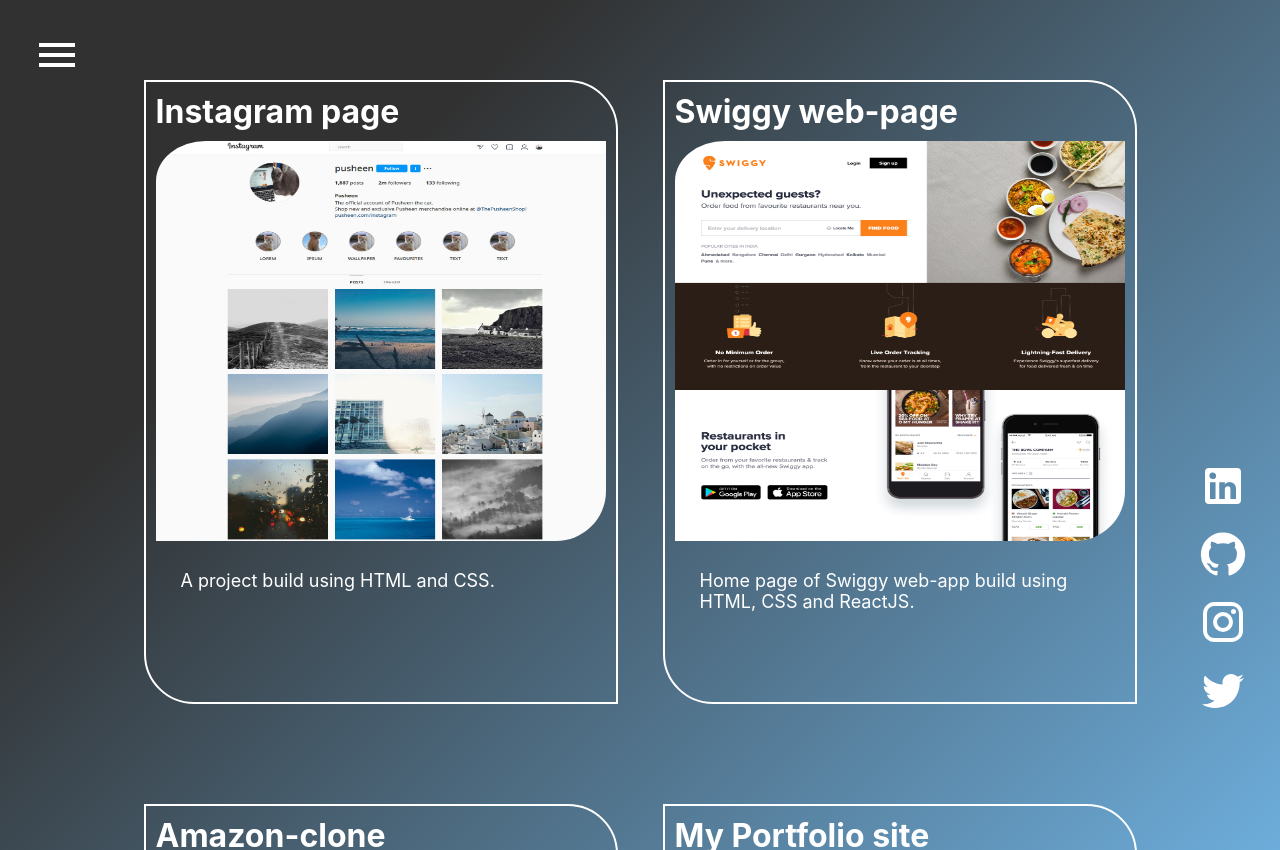
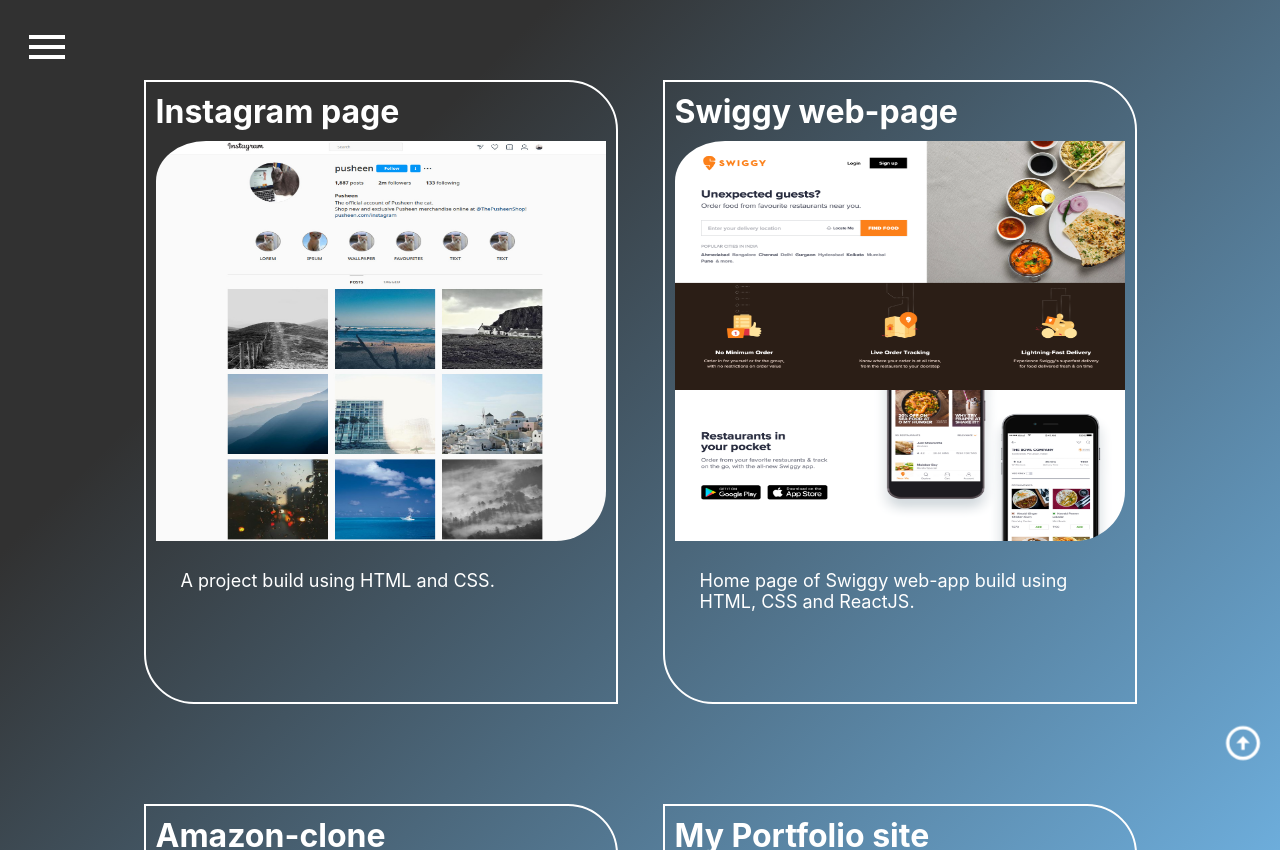
Before and after one commit to pradyumnagogoi/pradyumna_portfolio-site, a React (Create React App) app: page /project in a window 1280 px wide. Built offline with nearby package versions, Linux system fonts and the light colour scheme.

Commit message:
reinnovate

```diff
--- a/src/App.css
+++ b/src/App.css
@@ -9,28 +9,29 @@
   color: white;
 }
 
-header {
-  padding: 45px;
-  background: transparent;
+.headerBtn {
   position: fixed;
   transform: scale(2);
   cursor: pointer;
+  margin: 35px;
 }
 
-header :hover {
-  color: rgb(9, 35, 61);
+.headerBtn :hover {
+  color: rgb(167, 211, 21);
+
 }
 
-.socialLinks {
-  display: flex;
-  flex-direction: column;
-  justify-content: space-evenly;
-  gap: 10px;
-  padding: 45px;
-  background: transparent;
+.footerBtn{
   position: fixed;
-  transform: scale(2);
+  transform: scale(1.7);
   cursor: pointer;
-  right: 0;
-  top: 60%;
+  right: 25px;
+  bottom: 45px;
+
+
 }
+
+.footerBtn :hover {
+  color: rgb(201, 234, 12);
+
+}
--- a/src/App.js
+++ b/src/App.js
@@ -8,19 +8,24 @@
 import Project from './Components/Projects/Project';
 import MenuOutlinedIcon from '@mui/icons-material/MenuOutlined';
 import SideNav from './Components/SideNavBar/SideNav';
-import LinkedInIcon from '@mui/icons-material/LinkedIn';
-import GitHubIcon from '@mui/icons-material/GitHub';
-import InstagramIcon from '@mui/icons-material/Instagram';
-import TwitterIcon from '@mui/icons-material/Twitter';
+import Footer from './Components/Footer/Footer';
+import ArrowCircleUpIcon from '@mui/icons-material/ArrowCircleUp';
 
 function App() {
-  const [showNav, setShowNav] = useState(false);
+  const [showNav, setShowNav] = useState();
+  const [showFooter, setShowFooter] = useState();
     return (
       <div>
         <header>
-        <MenuOutlinedIcon onClick={() => setShowNav(!showNav)} />
+        <MenuOutlinedIcon className='headerBtn' onClick={() => setShowNav(!showNav)} />
         </header>
         <SideNav show={showNav} />
+
+        <footer>
+        <ArrowCircleUpIcon className='footerBtn' onClick={() => setShowFooter(!showFooter)} />
+      </footer>
+      <Footer show={showFooter} />
+
 
       <Routes>
         <Route exact path="/" element={<Home />}/>
@@ -29,12 +34,6 @@
         <Route path="/contect" element={<Contect />}/>
       </Routes>
 
-      <footer className='socialLinks'>
-        <LinkedInIcon />
-        <GitHubIcon />
-        <InstagramIcon />
-        <TwitterIcon />
-      </footer>
       </div>
     );
 }
--- /dev/null
+++ b/src/Components/Footer/Footer.css
@@ -0,0 +1,20 @@
+.footer {
+    width: 240px;
+    background: transparent;
+    position: fixed;
+    bottom: 100%;
+    right: 10%;
+    transition: all 0.3s;
+}
+
+.footer.active {
+    bottom: 0px;
+    margin-bottom: 7%;
+}
+
+.footUl{
+    list-style-type: none;
+    position: absolute;
+    right: -60%;
+    bottom: 15%;
+}
--- /dev/null
+++ b/src/Components/Footer/Footer.js
@@ -0,0 +1,31 @@
+import React from 'react';
+import LinkedInIcon from '@mui/icons-material/LinkedIn';
+import GitHubIcon from '@mui/icons-material/GitHub';
+import InstagramIcon from '@mui/icons-material/Instagram';
+import TwitterIcon from '@mui/icons-material/Twitter';
+import '../Footer/Footer.css';
+import { NavLink } from 'react-router-dom';
+
+
+function Footer({show}) {
+  return (
+    <div className={show ? 'footer active' : 'footer'}>
+            <ul className='footUl'>
+                <li>
+                <NavLink exact activeclassName="active_class" to=" "> <LinkedInIcon /></NavLink>
+                </li>
+                <li>
+                <NavLink exact activeclassName="active_class" to=" "> <GitHubIcon /></NavLink>
+                </li>
+                <li>
+                <NavLink exact activeclassName="active_class" to=" "> <InstagramIcon /></NavLink>
+                </li>
+                <li>
+                <NavLink exact activeclassName="active_class" to=" "> <TwitterIcon /></NavLink>
+                </li>
+            </ul>
+        </div>
+  )
+}
+
+export default Footer;
--- a/src/Components/Projects/Project.css
+++ b/src/Components/Projects/Project.css
@@ -11,6 +11,16 @@
   align-items: center;
   overflow-y: auto;
   padding: 25px;
+}
+
+.project::-webkit-scrollbar {
+  display: none;
+}
+
+/* Hide scrollbar for IE, Edge and Firefox */
+.project {
+  -ms-overflow-style: none;  /* IE and Edge */
+  scrollbar-width: none;  /* Firefox */
 }
 
 .projects {
--- a/src/Components/Projects/Project.js
+++ b/src/Components/Projects/Project.js
@@ -6,7 +6,7 @@
 
       <div className='projects'>
           <div className='projectName'>
-              <h1><a href='https://kind-haibt-6f106b.netlify.app'>Instagram page</a></h1>
+              <h1><a href='https://flamboyant-volhard-e5e3e1.netlify.app' target="_blank" rel="noopener noreferrer">Instagram page</a></h1>
           </div>
           <div className='projectImg'>
               <img src='XM5befO.png' alt='img' />
@@ -17,7 +17,7 @@
       </div>
       <div className='projects'>
           <div className='projectName'>
-              <h1><a href='https://dazzling-snyder-514dd9.netlify.app'>Swiggy web-page</a></h1>
+              <h1><a href='https://dazzling-snyder-514dd9.netlify.app' target="_blank" rel="noopener noreferrer">Swiggy web-page</a></h1>
           </div>
           <div className='projectImg'>
               <img src='z2VFS0W.png' alt='img' />
@@ -28,7 +28,7 @@
       </div>
       <div className='projects'>
           <div className='projectName'>
-              <a href='https://romantic-swanson-f0c7ad.netlify.app'><h1>Amazon-clone</h1></a>
+              <a href='https://romantic-swanson-f0c7ad.netlify.app' target="_blank" rel="noopener noreferrer"><h1>Amazon-clone</h1></a>
           </div>
           <div className='projectImg'>
               <img src='Amazon.png' alt='img' />
@@ -37,7 +37,7 @@
       </div>
         <div className='projects'>
           <div className='projectName'>
-              <h1><a href='https://cocky-mahavira-213d53.netlify.app'>My Portfolio site</a></h1>
+              <h1><a href='https://cocky-mahavira-213d53.netlify.app' target="_blank" rel="noopener noreferrer">My Portfolio site</a></h1>
           </div>
           <div className='projectImg'>
               <img src='Portfolio.png' alt='img' />
@@ -48,6 +48,15 @@
         </div>
       <div className='projects'>
           <div className='projectName'>
+              <h1><a href='https://admiring-leavitt-a48cca.netlify.app' target="_blank" rel="noopener noreferrer">To Do App</a></h1>
+          </div>
+          <div className='projectImg'>
+              <img src='todo.png' alt='img' />
+          </div>
+          <div className='projectDetails'>A simple To Do App built using react. </div>
+      </div>
+      <div className='projects'>
+          <div className='projectName'>
               <h1>404!</h1>
           </div>
           <div className='projectImg'>
@@ -55,7 +64,6 @@
           </div>
           <div className='projectDetails'>Hold on. Somethig more special is coming... </div>
       </div>
-
   </div>;
 }
 
--- a/src/Components/SideNavBar/SideNav.css
+++ b/src/Components/SideNavBar/SideNav.css
@@ -14,11 +14,11 @@
   margin-top: 12vh;
 }
 
-ul {
+.navUl {
   padding: 5px;
 }
 
-ul li {
+.navUl > li {
   list-style-type: none;
   margin: 5px;
 }
@@ -29,14 +29,12 @@
   font-size: 20px;
   display: flex;
   padding: 15px;
-  gap: 25px;
+  gap: 15px;
 }
 
-li :hover {
-  background-color: #ffffff;
-  background-image: linear-gradient(315deg, #ffffff 0%, #d7e1ec 74%);
-  opacity: 0.8;
-  border: solid #80a3cc;
-  border-radius: 0 50px 50px 0;
-  color: #334861;
+.navUl> li :hover {
+  transform: scale(1.2);
+  border-bottom: 2px solid whitesmoke;
+  margin-left: 25px;
+  color: aquamarine;
 }
--- a/src/Components/SideNavBar/SideNav.js
+++ b/src/Components/SideNavBar/SideNav.js
@@ -10,7 +10,7 @@
 function SideNav({show}) {
   return (
   <div className={show ? 'sidenav active' : 'sidenav'}>
-            <ul>
+            <ul className='navUl'>
                 <li>
                 <NavLink exact activeclassName="active_class" to="/"> <HomeOutlinedIcon /> Home </NavLink>
                 </li>
```
Also changed, not shown: public/todo.png (added).
